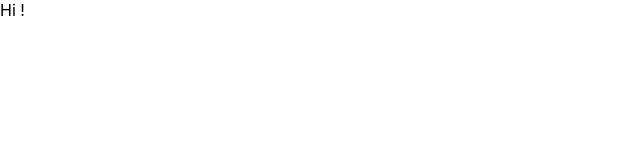
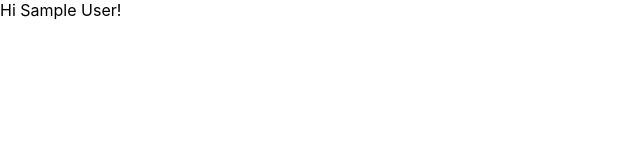
Before and after one commit to agrasley/finni-code-challenge, a React (Create React App) app: page / in a window 1280 px wide. Shown: the top 160 px of the page, without its empty margins (0-640 px from the left). Built offline with nearby package versions, Linux system fonts and the light colour scheme; sample sign-in values are in the browser's storage.

Commit message:
rearchitect login page; require auth

```diff
--- a/src/App.tsx
+++ b/src/App.tsx
@@ -1,9 +1,9 @@
-import React, { useState } from "react";
+import React from "react";
 import { createBrowserRouter, RouterProvider } from "react-router-dom";
 import { createTheme, ThemeProvider } from "@mui/material/styles";
-import Login from "./pages/Login";
+import Login, { loginAction } from "./pages/Login";
 import PatientDashboard from "./pages/PatientDashboard";
-import { User, userContext } from "./store/user";
+import RequireAuth from "./components/RequireAuth";
 
 const theme = createTheme({
   palette: {
@@ -17,27 +17,23 @@ const theme = createTheme({
 const router = createBrowserRouter([
   {
     path: "/",
-    element: <PatientDashboard />,
+    element: (
+      <RequireAuth>
+        <PatientDashboard />
+      </RequireAuth>
+    ),
   },
   {
     path: "/login",
     element: <Login />,
+    action: loginAction,
   },
 ]);
 
 function App() {
-  const [user, setUser] = useState<User | null>(null);
-
   return (
     <ThemeProvider theme={theme}>
-      <userContext.Provider
-        value={{
-          user,
-          setUser,
-        }}
-      >
-        <RouterProvider router={router} />
-      </userContext.Provider>
+      <RouterProvider router={router} />
     </ThemeProvider>
   );
 }
--- /dev/null
+++ b/src/components/RequireAuth.tsx
@@ -0,0 +1,10 @@
+import React from "react";
+import { Navigate } from "react-router-dom";
+
+export default function RequireAuth({ children }: { children: JSX.Element }) {
+  const user = window.localStorage.getItem("user");
+  if (!user) {
+    return <Navigate to="/login" replace />;
+  }
+  return children;
+}
--- a/src/pages/Login.tsx
+++ b/src/pages/Login.tsx
@@ -1,28 +1,20 @@
-import React, { useContext, useState } from "react";
+import React from "react";
 import Paper from "@mui/material/Paper";
 import TextField from "@mui/material/TextField";
 import Button from "@mui/material/Button";
 import Grid from "@mui/material/Grid";
-import { useNavigate } from "react-router-dom";
+import { Form, ActionFunctionArgs, redirect } from "react-router-dom";
+import Typography from "@mui/material/Typography";
 import { postData } from "../utils";
-import Typography from "@mui/material/Typography";
-import { User, userContext } from "../store/user";
+
+export async function loginAction({ request }: ActionFunctionArgs) {
+  const formData = await request.formData();
+  const user = await postData("/login/password", Object.fromEntries(formData));
+  window.localStorage.setItem("user", JSON.stringify(user));
+  return redirect(`/`);
+}
 
 export default function Login() {
-  const [username, setUsername] = useState("");
-  const [password, setPassword] = useState("");
-  const { setUser } = useContext(userContext);
-  const navigate = useNavigate();
-
-  const onClick = async () => {
-    const user = await postData("/login/password", {
-      username,
-      password,
-    });
-    setUser(new User(user));
-    navigate("/");
-  };
-
   return (
     <Grid
       container
@@ -32,6 +24,7 @@ export default function Login() {
     >
       <Grid item>
         <Paper elevation={3} sx={{ width: 500, height: 500 }}>
+          <Form method="post" id="login-form">
             <Grid
               container
               direction="column"
@@ -49,7 +42,7 @@ export default function Login() {
                 <TextField
                   label="Username"
                   variant="outlined"
-                onChange={(e) => setUsername(e.target.value)}
+                  name="username"
                 />
               </Grid>
               <Grid item>
@@ -57,15 +50,16 @@ export default function Login() {
                   label="Password"
                   variant="outlined"
                   type="password"
-                onChange={(e) => setPassword(e.target.value)}
+                  name="password"
                 />
               </Grid>
               <Grid item>
-              <Button onClick={onClick} variant="contained">
+                <Button type="submit" variant="contained">
                   Log In
                 </Button>
               </Grid>
             </Grid>
+          </Form>
         </Paper>
       </Grid>
     </Grid>
--- a/src/pages/PatientDashboard.tsx
+++ b/src/pages/PatientDashboard.tsx
@@ -1,8 +1,7 @@
-import React, { useContext } from "react";
-import { userContext } from "../store/user";
+import React from "react";
 
 export default function PatientDashboard() {
-  const { user } = useContext(userContext);
+  const user = JSON.parse(window.localStorage.getItem("user")!);
   return (
     <div>
       Hi {user?.firstName} {user?.lastName}!
--- a/src/store/user.ts
+++ /dev/null
@@ -1,36 +0,0 @@
-import { createContext } from "react";
-
-export class User {
-  id: number;
-  username: string;
-  firstName: string;
-  lastName: string;
-
-  constructor({
-    id,
-    username,
-    firstName,
-    lastName,
-  }: {
-    id: number;
-    username: string;
-    firstName: string;
-    lastName: string;
-  }) {
-    this.id = id;
-    this.username = username;
-    this.firstName = firstName;
-    this.lastName = lastName;
-  }
-}
-
-type UserContext = {
-  user: User | null;
-  setUser: (user: User | null) => void;
-};
-
-export const userContext = createContext<UserContext>({
-  user: null,
-  // eslint-disable-next-line @typescript-eslint/no-empty-function
-  setUser: () => {},
-});
```
Lines whose indentation alone changed are shown as unchanged.
